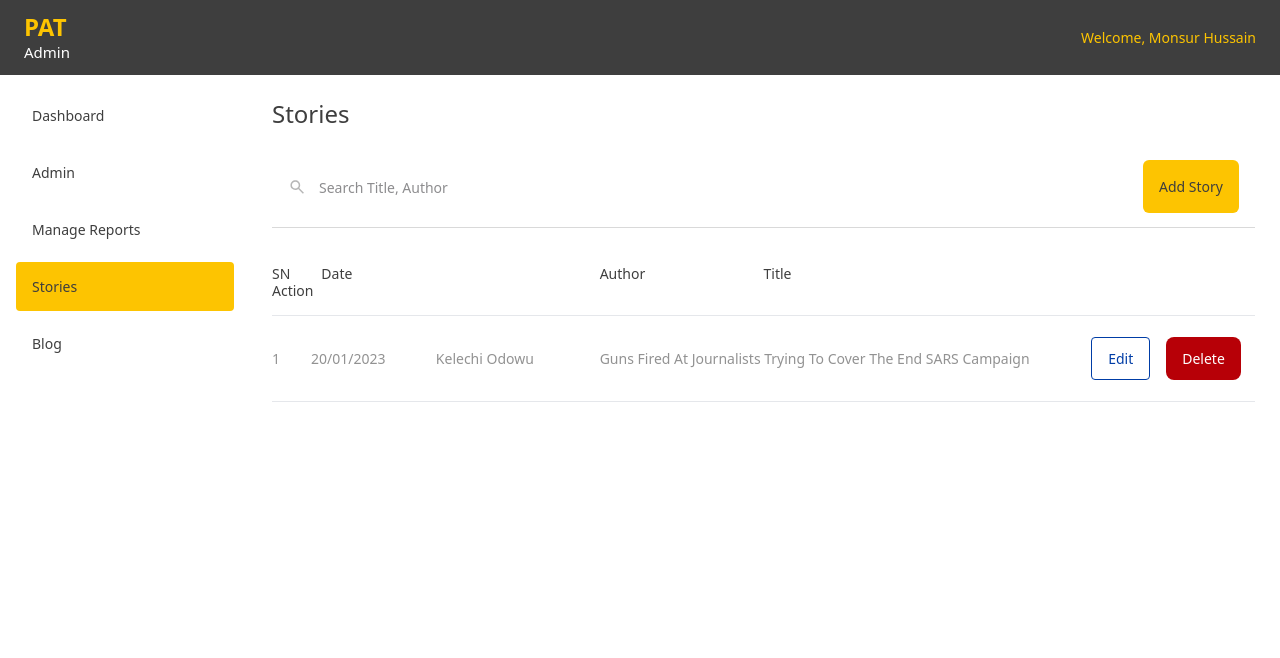
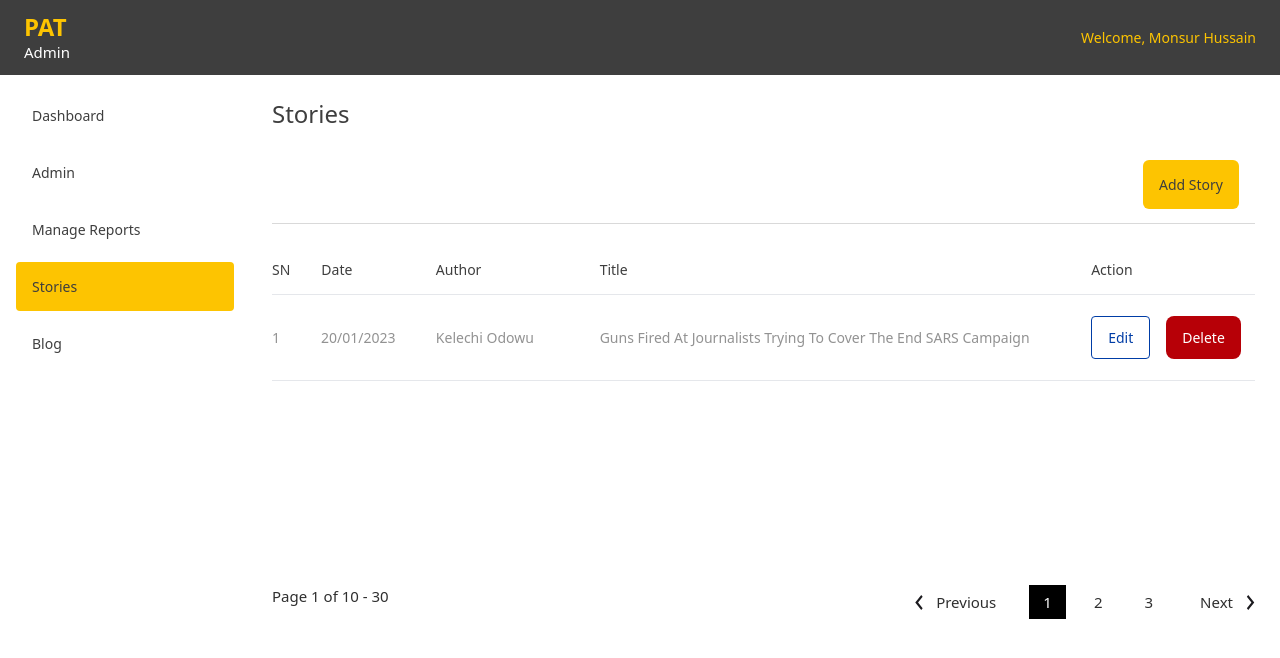
Before and after one commit to MAZINGER111/press, a Next.js app: page /dashboard/stories in a window 1280 px wide. Shown: the top 658 px of the page. Built offline with nearby package versions, Linux system fonts and the light colour scheme.

Commit message:
Admin UI adjustments

```diff
--- a/components/Layout.jsx
+++ b/components/Layout.jsx
@@ -9,12 +9,12 @@ const Layout = ({ children, showReport = true }) => {
         <>
             <Navbar />
             {showReport && !showReportForm &&
-                <>
+                <div className="mx-5 sm:mx-10">
                     <p className='mt-[71px] leading-[140%] font-[400] text-[18px] text-center mb-6'>Be rest assured that the anyone reporting an incident has their data secured with us and will not be leaked</p>
                     <button onClick={() => setShowReportForm(true)} className='py-3 px-[18px] bg-[#FDC401] block mx-auto text-[#3E3E3E] text-[16px] font-[500] leading-[19px] relative z-10'>
                         Report an attack
                     </button>
-                </>
+                </div>
             }
             {showReportForm &&
                 <ReportForm />
--- a/pages/dashboard/admin.jsx
+++ b/pages/dashboard/admin.jsx
@@ -22,7 +22,7 @@ const Admin = () => {
                 <div className="grid grid-cols-11 sm:grid-cols-4 border-b items-center py-[21px]">
                     <p className=" text-[#929292]">1</p>
                     <p className=" text-[#929292] col-span-3 sm:col-span-1">Monsur123</p>
-                    <p className=" text-[#929292] col-span-5 ">mhussain@pta.com</p>
+                    <p className=" text-[#929292] col-span-5 sm:col-span-1">mhussain@pta.com</p>
                     <div className="col-span-2 sm:col-span-1 flex flex-col sm:flex-row">
                         <button onClick={() => setEditModal(true)} className="sm:border bg-white border-[#003DA6] text-[#003DA6] rounded-[4px] px-0 sm:px-4 py-3">Edit</button>
                         <button onClick={() => setDeleteModal(true)} className="bg-white sm:bg-danger px-0 sm:px-4 py-3 sm:ml-4 rounded-lg text-danger sm:text-white ">Delete</button>
--- a/pages/dashboard/blog.jsx
+++ b/pages/dashboard/blog.jsx
@@ -2,6 +2,7 @@ import { useState } from "react"
 import Modal from "../../components/Modal"
 import DashboardLayout from "../../components/DashboardLayout"
 import style from "../../styles/admin.module.css"
+import { BackArrow, ForwardArrow } from "../../components/Svgs"
 
 const Blog = () => {
     const [editModal, setEditModal] = useState(false)
@@ -11,16 +12,12 @@ const Blog = () => {
         <DashboardLayout>
             <h2 className="text-[24px] leading-[29px] text-[#3e3e3e] font-[400]">Blog</h2>
             <div className={style.container}>
-                <div className="relative flex justify-between mt-8">
-                    <svg className="absolute top-5 left-[18px]" width="14" height="14" viewBox="0 0 14 14" fill="none" xmlns="http://www.w3.org/2000/svg">
-                        <path d="M12.8982 13.75L8.17324 9.025C7.79824 9.325 7.36699 9.5625 6.87949 9.7375C6.39199 9.9125 5.87324 10 5.32324 10C3.96074 10 2.80774 9.52825 1.86424 8.58475C0.920242 7.64075 0.448242 6.4875 0.448242 5.125C0.448242 3.7625 0.920242 2.60925 1.86424 1.66525C2.80774 0.72175 3.96074 0.25 5.32324 0.25C6.68574 0.25 7.83899 0.72175 8.78299 1.66525C9.72649 2.60925 10.1982 3.7625 10.1982 5.125C10.1982 5.675 10.1107 6.19375 9.93574 6.68125C9.76074 7.16875 9.52324 7.6 9.22324 7.975L13.9482 12.7L12.8982 13.75ZM5.32324 8.5C6.26074 8.5 7.05774 8.172 7.71424 7.516C8.37024 6.8595 8.69824 6.0625 8.69824 5.125C8.69824 4.1875 8.37024 3.3905 7.71424 2.734C7.05774 2.078 6.26074 1.75 5.32324 1.75C4.38574 1.75 3.58874 2.078 2.93224 2.734C2.27624 3.3905 1.94824 4.1875 1.94824 5.125C1.94824 6.0625 2.27624 6.8595 2.93224 7.516C3.58874 8.172 4.38574 8.5 5.32324 8.5Z" fill="#B7B7B7" />
-                    </svg>
-                    <input className="bg-white ml-[32px] mr-4" style={{ border: 'none' }} type="text" placeholder="Search Title, Author" />
+                <div className="mt-8 text-right">
                     <button onClick={() => setAddModal(true)} className="bg-yellow shrink-0 p-4 text-[14px] leading-[17px] text-[#3e3e3e] font-[500] rounded-[6px] sm:mr-4">Add Story</button>
                 </div>
                 <div className="border-b border-[#d9d9d9] mt-[14px] mb-[19px]"></div>
                 <div className="grid grid-cols-6 border-b pb-4 pt-[18px]">
-                    <div className="sm:flex col-span-2">
+                    <div className="sm:flex col-span-2 sm:col-span-1">
                         <p className="text-[#3e3e3e] hidden sm:block">SN</p>
                         <p className="text-[#3e3e3e] sm:ml-[31px]">Date</p>
                         <p className="text-[#3e3e3e] mt-2 sm:hidden">Author</p>
@@ -32,7 +29,7 @@ const Blog = () => {
                 <div className="grid grid-cols-6 border-b items-center py-[21px]">
                     <div className="col-span-2 sm:col-span-1 sm:flex">
                         <p className="text-[#929292] hidden sm:block">1</p>
-                        <p className="sm:ml-[31px] text-[#929292]">20/01/2023</p>
+                        <p className="sm:ml-[41px] text-[#929292]">20/01/2023</p>
                         <p className="mt-2 text-[#929292] sm:hidden">Kelechi Odowu</p>
                     </div>
                     <p className="hidden sm:block sm:col-span-1 text-[#929292]">Kelechi Odowu</p>
@@ -40,6 +37,20 @@ const Blog = () => {
                     <div className="sm:flex text-center sm:text-left">
                         <button onClick={() => setEditModal(true)} className="sm:border bg-white border-[#003DA6] text-[#003DA6] rounded-[4px] px-0 sm:px-4 py-0 sm:py-3">Edit</button>
                         <button onClick={() => setDeleteModal(true)} className="bg-white sm:bg-danger px-0 sm:px-4 py-0 mt-4 sm:mt-0 sm:py-3 sm:ml-4 rounded-lg text-danger sm:text-white ">Delete</button>
+                    </div>
+                </div>
+                <div className='mt-[204px] mb-[51px] flex flex-col gap-y-6 sm:flex-row justify-between'>
+                    <p>Page 1 of 10 - 30</p>
+                    <div className='flex items-center'>
+                        <BackArrow className="mr-[13px]" />
+                        <p className='mr-[33px] font-[400]'>Previous</p>
+                        <div className='grid grid-cols-3 gap-x-[14px]'>
+                            <p className='py-[6px] px-[14px] bg-black text-white'>1</p>
+                            <p className='py-[6px] px-[14px]'>2</p>
+                            <p className='py-[6px] px-[14px]'>3</p>
+                        </div>
+                        <p className='ml-[33px]'>Next</p>
+                        <ForwardArrow className="ml-[13px]" />
                     </div>
                 </div>
                 {deleteModal &&
--- a/pages/dashboard/reports.jsx
+++ b/pages/dashboard/reports.jsx
@@ -2,6 +2,7 @@ import { useState } from "react"
 import Modal from "../../components/Modal"
 import DashboardLayout from "../../components/DashboardLayout"
 import style from "../../styles/admin.module.css"
+import { ForwardArrow, BackArrow } from "../../components/Svgs"
 
 const Reports = () => {
     const [viewModal, setViewModal] = useState(false)
@@ -31,6 +32,20 @@ const Reports = () => {
                     <p className="text-[#929292] hidden sm:block">Kelechi Odowu</p>
                     <p className="col-span-3 text-[#929292]">Guns Fired At Journalists Trying To Cover The End SARS Campaign</p>
                     <button onClick={() => setViewModal(true)} className="bg-[#3e3e3e] w-fit px-4 py-3 rounded-lg text-white ">View</button>
+                </div>
+                <div className='mt-[304px] mb-[51px] flex flex-col gap-y-6 sm:flex-row justify-between'>
+                    <p>Page 1 of 10 - 30</p>
+                    <div className='flex items-center'>
+                        <BackArrow className="mr-[13px]" />
+                        <p className='mr-[33px] font-[400]'>Previous</p>
+                        <div className='grid grid-cols-3 gap-x-[14px]'>
+                            <p className='py-[6px] px-[14px] bg-black text-white'>1</p>
+                            <p className='py-[6px] px-[14px]'>2</p>
+                            <p className='py-[6px] px-[14px]'>3</p>
+                        </div>
+                        <p className='ml-[33px]'>Next</p>
+                        <ForwardArrow className="ml-[13px]" />
+                    </div>
                 </div>
                 {viewModal &&
                     <Modal hideModal={() => setViewModal(false)} title="View Report" large={true}>
--- a/pages/dashboard/stories.jsx
+++ b/pages/dashboard/stories.jsx
@@ -2,6 +2,7 @@ import { useState } from "react"
 import Modal from "../../components/Modal"
 import DashboardLayout from "../../components/DashboardLayout"
 import style from "../../styles/admin.module.css"
+import { ForwardArrow, BackArrow } from "../../components/Svgs"
 
 const Stories = () => {
     const [editModal, setEditModal] = useState(false)
@@ -11,16 +12,12 @@ const Stories = () => {
         <DashboardLayout>
             <h2 className="text-[24px] leading-[29px] text-[#3e3e3e] font-[400]">Stories</h2>
             <div className={style.container}>
-                <div className="relative flex justify-between mt-8">
-                    <svg className="absolute top-5 left-[18px]" width="14" height="14" viewBox="0 0 14 14" fill="none" xmlns="http://www.w3.org/2000/svg">
-                        <path d="M12.8982 13.75L8.17324 9.025C7.79824 9.325 7.36699 9.5625 6.87949 9.7375C6.39199 9.9125 5.87324 10 5.32324 10C3.96074 10 2.80774 9.52825 1.86424 8.58475C0.920242 7.64075 0.448242 6.4875 0.448242 5.125C0.448242 3.7625 0.920242 2.60925 1.86424 1.66525C2.80774 0.72175 3.96074 0.25 5.32324 0.25C6.68574 0.25 7.83899 0.72175 8.78299 1.66525C9.72649 2.60925 10.1982 3.7625 10.1982 5.125C10.1982 5.675 10.1107 6.19375 9.93574 6.68125C9.76074 7.16875 9.52324 7.6 9.22324 7.975L13.9482 12.7L12.8982 13.75ZM5.32324 8.5C6.26074 8.5 7.05774 8.172 7.71424 7.516C8.37024 6.8595 8.69824 6.0625 8.69824 5.125C8.69824 4.1875 8.37024 3.3905 7.71424 2.734C7.05774 2.078 6.26074 1.75 5.32324 1.75C4.38574 1.75 3.58874 2.078 2.93224 2.734C2.27624 3.3905 1.94824 4.1875 1.94824 5.125C1.94824 6.0625 2.27624 6.8595 2.93224 7.516C3.58874 8.172 4.38574 8.5 5.32324 8.5Z" fill="#B7B7B7" />
-                    </svg>
-                    <input className="bg-white ml-[32px] mr-4" style={{ border: 'none' }} type="text" placeholder="Search Title, Author" />
+                <div className="mt-8 text-right">
                     <button onClick={() => setAddModal(true)} className="bg-yellow shrink-0 p-4 text-[14px] leading-[17px] text-[#3e3e3e] font-[500] rounded-[6px] sm:mr-4">Add Story</button>
                 </div>
                 <div className="border-b border-[#d9d9d9] mt-[14px] mb-[19px]"></div>
                 <div className="grid grid-cols-6 border-b pb-4 pt-[18px]">
-                    <div className="sm:flex col-span-2">
+                    <div className="sm:flex col-span-2 sm:col-span-1">
                         <p className="text-[#3e3e3e] hidden sm:block">SN</p>
                         <p className="text-[#3e3e3e] sm:ml-[31px]">Date</p>
                         <p className="text-[#3e3e3e] mt-2 sm:hidden">Author</p>
@@ -32,7 +29,7 @@ const Stories = () => {
                 <div className="grid grid-cols-6 border-b items-center py-[21px]">
                     <div className="col-span-2 sm:col-span-1 sm:flex">
                         <p className="text-[#929292] hidden sm:block">1</p>
-                        <p className="sm:ml-[31px] text-[#929292]">20/01/2023</p>
+                        <p className="sm:ml-[41px] text-[#929292]">20/01/2023</p>
                         <p className="mt-2 text-[#929292] sm:hidden">Kelechi Odowu</p>
                     </div>
                     <p className="hidden sm:block sm:col-span-1 text-[#929292]">Kelechi Odowu</p>
@@ -87,6 +84,20 @@ const Stories = () => {
                     </Modal>
                 }
             </div>
+            <div className='mt-[204px] mb-[51px] flex flex-col gap-y-6 sm:flex-row justify-between'>
+                <p>Page 1 of 10 - 30</p>
+                <div className='flex items-center'>
+                    <BackArrow className="mr-[13px]" />
+                    <p className='mr-[33px] font-[400]'>Previous</p>
+                    <div className='grid grid-cols-3 gap-x-[14px]'>
+                        <p className='py-[6px] px-[14px] bg-black text-white'>1</p>
+                        <p className='py-[6px] px-[14px]'>2</p>
+                        <p className='py-[6px] px-[14px]'>3</p>
+                    </div>
+                    <p className='ml-[33px]'>Next</p>
+                    <ForwardArrow className="ml-[13px]" />
+                </div>
+            </div>
         </DashboardLayout>
     )
 }
--- a/pages/index.js
+++ b/pages/index.js
@@ -46,8 +46,8 @@ const Faq = () => {
       <div className='flex justify-between items-center'>
         <p>Who is involved in the site?</p>
         {show
-          ? <MinusIcon onClick={() => setShow(!show)} className="cursor-pointer" />
-          : <PlusIcon onClick={() => setShow(!show)} className="cursor-pointer" />
+          ? <MinusIcon onClick={() => setShow(!show)} className="cursor-pointer w-4 h-4" />
+          : <PlusIcon onClick={() => setShow(!show)} className="cursor-pointer h-4" />
         }
       </div>
       {show &&
--- a/pages/reports.jsx
+++ b/pages/reports.jsx
@@ -10,10 +10,8 @@ const Reports = () => {
             {!showForm &&
                 <div className='mx-5 sm:mx-10 mb-10'>
                     <div className='flex flex-col sm:flex-row justify-between mb-10 mt-[89px]'>
-                        <input type="text" placeholder='Search Stories' className='placeholder:opacity-50' />
+                        <input type="text" placeholder='Search Stories' className='placeholder:opacity-50 sm:w-[30vw]' />
                         <div className='flex items-center mt-2 sm:mt-0'>
-                            <p>January</p>
-                            <DownArrow className="ml-3 mr-12 sm:ml-[45px] sm:mr-[57px]" />
                             <p>2022</p>
                             <DownArrow className="ml-3 mr-12 sm:ml-[45px] sm:mr-[57px]" />
                             <p>Nigeria</p>
```
Also changed, not shown: components/BlogCard.jsx (+4 -8 lines), pages/blog/[id].jsx (+39 -11 lines), pages/blog/index.jsx (+1 -35 lines).
